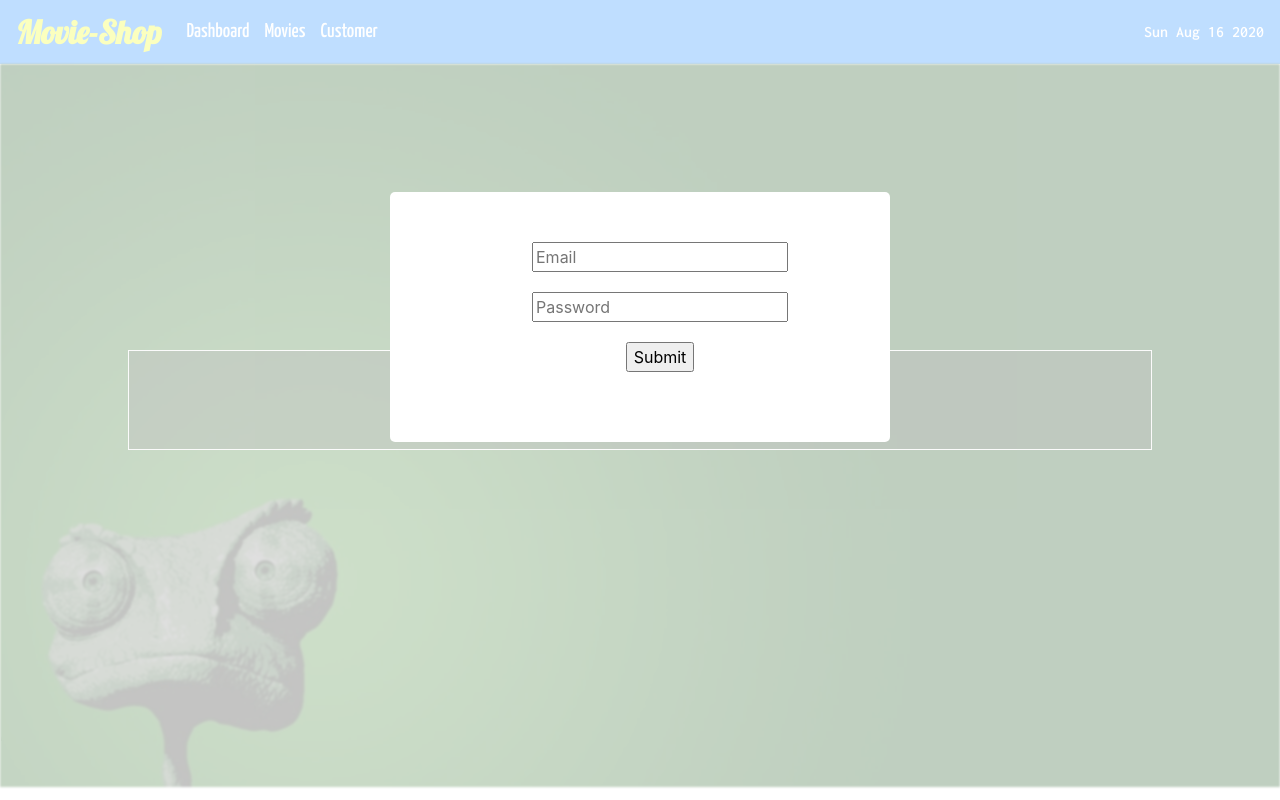
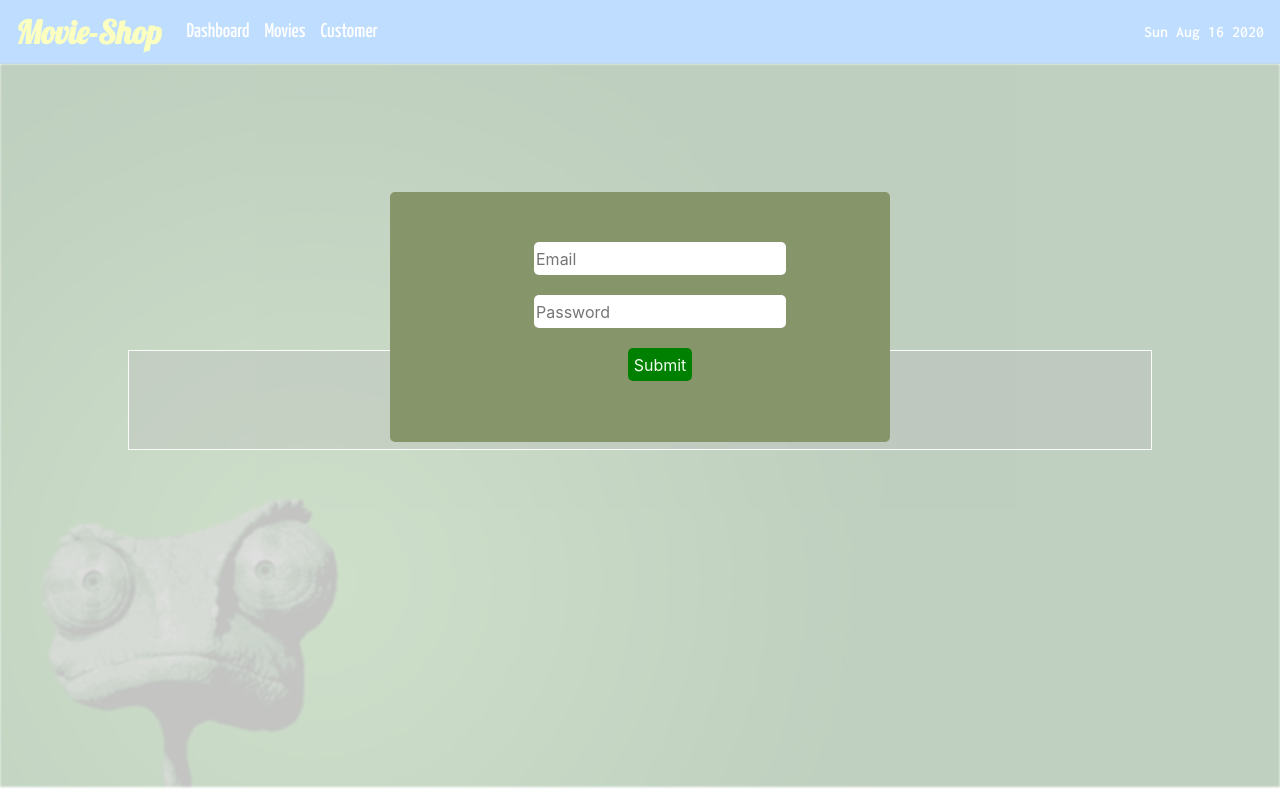
Before and after one commit to Suvradeepparia3/vidly-react, a React (Create React App) app: page / in a window 1280 px wide. Both pictures are taken after a click on the button "Log In". Built offline with nearby package versions, Linux system fonts and the light colour scheme.

Commit message:
add signup

```diff
--- a/src/Component/Login.css
+++ b/src/Component/Login.css
@@ -31,7 +31,7 @@
 .pop-content{
     height: 250px;
     width: 500px;
-    background: #fff;
+    background: rgb(135, 150, 106);
     padding: 20px;
     border-radius: 5px;
     position: relative;
@@ -48,6 +48,15 @@ ul{
 li{
     margin-bottom: 20px;
 }
+input {
+    border-radius: 5px;
+    border:none;
+    height: 33px;
+}
+input[type=submit]{
+    background-color: green;
+    color: honeydew;
+}
 #invalid-msg{
     color: red;
     display: inline;
--- a/src/Component/Login.js
+++ b/src/Component/Login.js
@@ -1,6 +1,6 @@
 import React, { Component } from 'react';
 import { Button } from 'react-bootstrap';
-import { Link, Redirect } from 'react-router-dom';
+import { Redirect } from 'react-router-dom';
 import axios from 'axios';
 import Modal from 'react-modal';
 import './Login.css';
@@ -14,28 +14,32 @@ class Login extends Component {
         let loggedIn = true
         let loading = false
         let invalidMsg = false
+        let createAccount = false
         if(token == null){
             loggedIn = false
         }
         this.state = {
-            modalShow: false,
+            name: '',
             email:'',
             password:'',
             loggedIn,
             loading,
-            invalidMsg
+            invalidMsg,
+            createAccount
         }
-        this.onChange = this.onChange.bind(this)
-        this.submitForm = this.submitForm.bind(this)
+        this.onLogin = this.onLogin.bind(this)
+        this.onSignup = this.onSignup.bind(this)
+        this.submitLoginForm = this.submitLoginForm.bind(this)
+        this.submitSignupForm = this.submitSignupForm.bind(this)
     }
 
-    onChange(e){
+    onLogin(e){
         this.setState({
             [e.target.name]: e.target.value
         })
     }
 
-    submitForm(e){
+    submitLoginForm(e){
         e.preventDefault()
         this.setState({
             loading: true,
@@ -56,18 +60,39 @@ class Login extends Component {
                 invalidMsg: true
             })
         })
-        // TESTING PURPOSE
-        // logic
-        // if(email === "A" && password === "B"){
-        //     localStorage.setItem("token", "uyiwsgdfeswdiuovgedfiouvhgew")
-        //     this.setState({
-        //         loggedIn:true
-        //     })
-        // }
+    }
+
+    onSignup(e){
+        this.setState({
+            [e.target.name]: e.target.value
+        })
+    }
+
+    submitSignupForm(e){
+        e.preventDefault()
+        this.setState({
+            loading: true,
+            createAccount: false
+        })
+        const { name, email, password } = this.state
+        console.log(email, password)
+        axios.post('https://vidly-unique.herokuapp.com/api/users', {name, email, password})
+        .then( response => {
+            console.log(response)
+            this.setState({
+                createAccount: true
+            })
+        })
+        .catch ( error => {
+            console.log(error)
+            this.setState({
+                loading: false
+            })
+        })
     }
 
     render() {
-        const { loading, invalidMsg } = this.state
+        const { loading, invalidMsg, createAccount } = this.state
         if(this.state.loggedIn){
             return <Redirect to="/Dashboard" />
         }
@@ -75,20 +100,37 @@ class Login extends Component {
             <div>
                 <div className="body"></div>
                 <div className="content">
-                <Button variant="success login" onClick={()=> {this.setState({modalShow:true})}}>Log In</Button>
-                <Link to="/Dashboard"><Button variant="primary signup">Sign Up</Button></Link>
+                <Button variant="success login" onClick={()=> {this.setState({loginModalShow:true})}}>Log In</Button>
+                <Button variant="primary signup" onClick={()=> {this.setState({signupModalShow:true})}}>Sign Up</Button>
                 </div>
 
-                <Modal isOpen={this.state.modalShow}
-                       onRequestClose={() => {this.setState({modalShow:false})}}
+                {/* ********** For Login Modal ********* */}
+                <Modal isOpen={this.state.loginModalShow}
+                       onRequestClose={() => {this.setState({loginModalShow:false})}}
                        className="pop-content">
-                        <form onSubmit={this.submitForm}>
+                        <form onSubmit={this.submitLoginForm}>
                         <ul>
-                            <li><input type="text" placeholder="Email" name="email" value={this.state.email} onChange={this.onChange} /></li>
-                            <li> <input type="password" placeholder="Password" name="password" value={this.state.password} onChange={this.onChange}/></li>
+                            <li><input type="text" placeholder="Email" name="email" value={this.state.email} onChange={this.onLogin} /></li>
+                            <li> <input type="password" placeholder="Password" name="password" value={this.state.password} onChange={this.onLogin}/></li>
                             <li><input type="submit" /></li>
                             {loading ? <h5>Loading...</h5> : null }
                             {invalidMsg ? <p id="invalid-msg">Invalid Email or Password</p> : null }
+                        </ul>
+                        </form>
+                </Modal>
+
+                  {/* ********** For Signup Modal ********* */}
+                <Modal isOpen={this.state.signupModalShow}
+                       onRequestClose={() => {this.setState({signupModalShow:false})}}
+                       className="pop-content">
+                        <form onSubmit={this.submitSignupForm}>
+                        <ul>
+                            <li><input type="text" placeholder="Your name" name="name" value={this.state.name} onChange={this.onSignup} /></li>
+                            <li><input type="text" placeholder="Email" name="email" value={this.state.email} onChange={this.onSignup} /></li>
+                            <li> <input type="password" placeholder="Password" name="password" value={this.state.password} onChange={this.onSignup}/></li>
+                            <li><input type="submit" /></li>
+                            {loading ? <h5>Loading...</h5> : null }
+                            {createAccount ? <p id="invalid-msg">You have created an account.</p> : null }
                         </ul>
                         </form>
                 </Modal>
```
